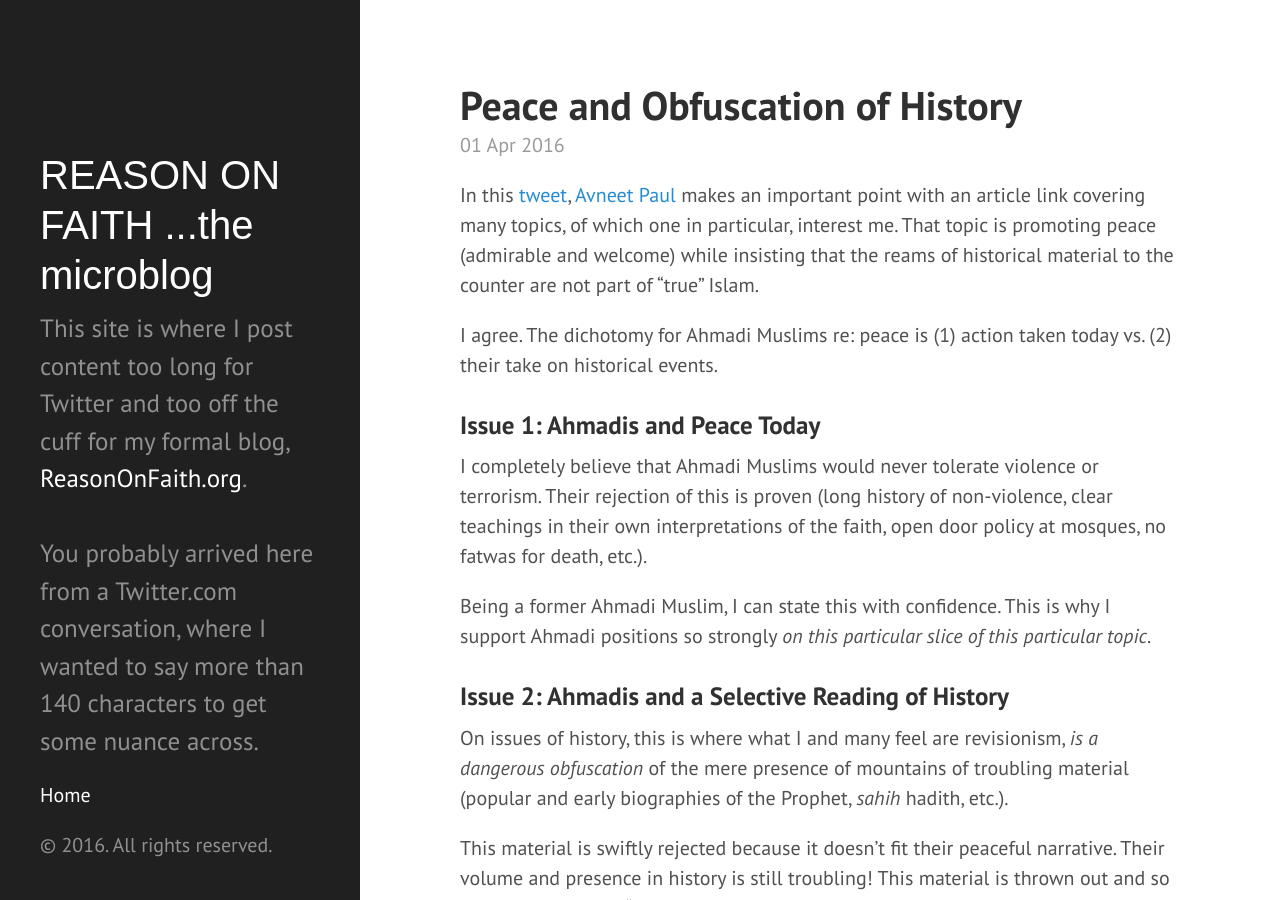
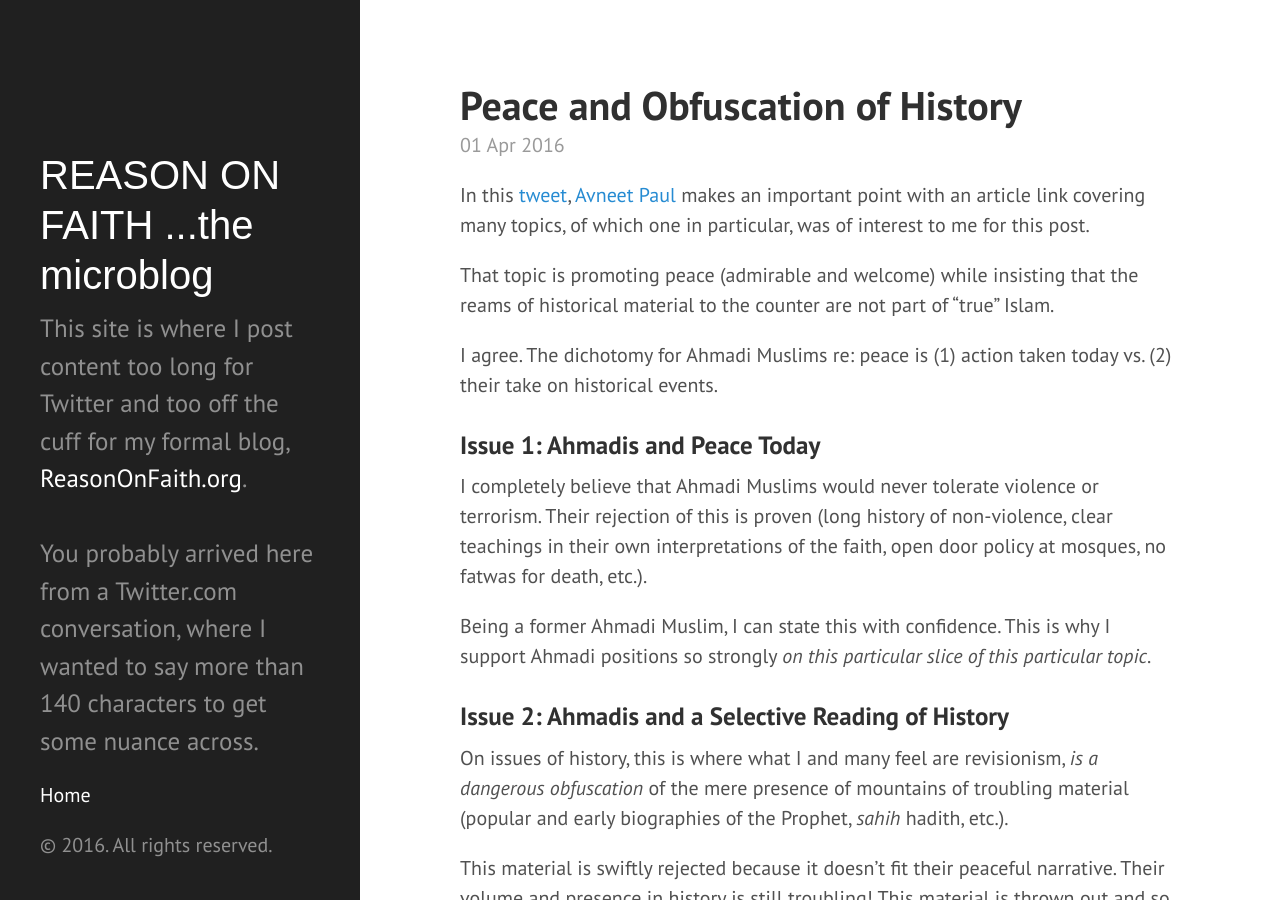
Before and after one commit to ReasonOnFaith/ReasonOnFaith.github.io, a Jekyll site: the page built from _posts/2016-04-01-peace-and-obfuscation-of-history.markdown, in a window 1280 px wide and 900 px high. Built offline with Jekyll 4.4.1, drawn with Linux system fonts in a browser that asks for light colours.

Commit message:
Post update: Peace and Obfuscation of History

```diff
--- a/_posts/2016-04-01-peace-and-obfuscation-of-history.markdown
+++ b/_posts/2016-04-01-peace-and-obfuscation-of-history.markdown
@@ -3,7 +3,9 @@ published: true
 title: Peace and Obfuscation of History
 layout: post
 ---
-In this [tweet](https://twitter.com/avneet_paul/status/715914253622976512), [Avneet Paul](https://twitter.com/avneet_paul) makes an important point with an article link covering many topics, of which one in particular, interest me. That topic is promoting peace (admirable and welcome) while insisting that the reams of historical material to the counter are not part of "true" Islam.
+In this [tweet](https://twitter.com/avneet_paul/status/715914253622976512), [Avneet Paul](https://twitter.com/avneet_paul) makes an important point with an article link covering many topics, of which one in particular, was of interest to me for this post.
+
+That topic is promoting peace (admirable and welcome) while insisting that the reams of historical material to the counter are not part of "true" Islam.
 
 I agree. The dichotomy for Ahmadi Muslims re: peace is (1) action taken today vs. (2) their take on historical events.
 
```
